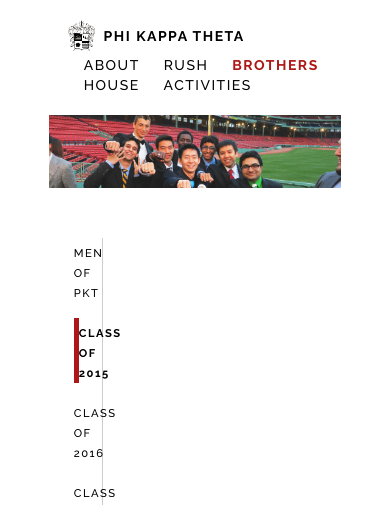
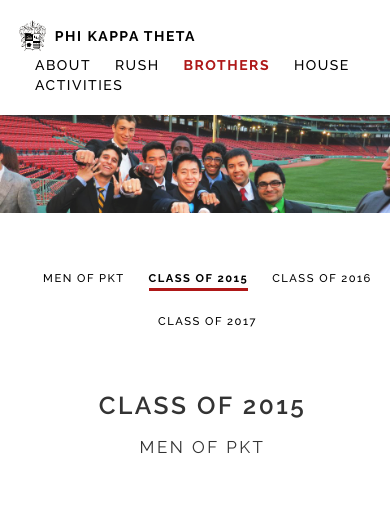
Before and after one commit to jessicazwang/peck, a Django app: page /fifteens/ in a window 390 px wide. Shown: the top 505 px of the page. Run offline with Django 3.2, Linux system fonts and the light colour scheme; data comes from the database, SQL or seed files in the repository; parts of the project's set-up code (start-up, migrations or seed data) failed here and were passed over; some libraries are stand-ins or nearby versions.

Commit message:
mobile responsiveness

```diff
--- a/static/css/style.css
+++ b/static/css/style.css
@@ -78,7 +51,7 @@ section#layout {
     section#layout .about h5 {
       font-weight: 400;
       font-size: 1.1em;
-      line-height: 2px;
+      line-height: 1.3em;
       margin-bottom: 40px; }
     section#layout .about h6 {
       font-size: 1.1em;
@@ -207,3 +180,29 @@ section#layout {
     padding: 30px 20px 20px 30px; }
   section#layout .close {
     margin: 10px 15px 10px 10px; }
+
+@media (max-width: 760px) {
+  section#layout .sidebar {
+    border-right: none !important;
+    text-align: center; }
+    section#layout .sidebar li {
+      display: inline-block !important;
+      padding-left: 0px !important;
+      padding-right: 0px !important;
+      margin-left: 10px !important;
+      margin-right: 10px !important;
+      text-align: center !important; }
+    section#layout .sidebar li.active, section#layout .sidebar .nav .navbar li:hover, section#layout .nav .navbar .sidebar li:hover {
+      border-bottom: 3px solid #ae1717 !important;
+      border-left: none !important; }
+
+  section#layout .content {
+    width: 100% !important; }
+  section#layout .span3 {
+    width: 100% !important; }
+  section#layout .banner {
+    width: 100vw !important; }
+  section#layout .about {
+    padding-top: 10px !important; }
+    section#layout .about h6 {
+      line-height: 1.5em !important; } }
--- a/static/css/style.scss
+++ b/static/css/style.scss
@@ -51,6 +51,7 @@ section#layout {
 		margin-right:auto;
 		font-family: "Open Sans", sans-serif;
 		width:50vw;
+		min-width:320px;
 		padding: 50px 0 30px 15px;
 		line-height:1.6em;
 		font-size:1.1em;
@@ -75,7 +76,7 @@ section#layout {
 			@extend h3;
 			font-weight:400;
 			font-size:1.1em;
-			line-height:2px;
+			line-height:1.3em;
 			margin-bottom:40px;
 		}
 
@@ -284,3 +285,52 @@ section#layout {
 	}
 
 }
+
+@media (max-width: 760px) {
+	section#layout .sidebar {
+		border-right: none !important;
+		text-align: center;
+
+		li {
+			display: inline-block !important;
+			padding-left: 0px !important;
+			padding-right:0px !important;
+			margin-left:10px !important;
+			margin-right:10px !important;
+			text-align:center !important;
+		}
+
+		li.active {
+			border-bottom: 3px solid $bright-red !important;
+			border-left: none !important;
+		}
+
+
+	}
+
+	section#layout {
+		.content {
+			width:100% !important;
+		}
+
+		.span3 {
+			width:100% !important;
+		}
+
+		.banner {
+			width:100vw !important;
+		}
+
+		.about {
+			padding-top:10px !important;
+
+			h6 {
+				line-height:1.5em !important;
+			}
+		}
+
+
+	}
+
+
+}
--- a/templates/website/index.html
+++ b/templates/website/index.html
@@ -16,7 +16,9 @@ MIT Phi Kappa Theta | Mass Eta
 	<ul id="mask">
 		<li id="index" class="box">
 			<a name="index"></a>
+			<div class="filler" id="crest-filler"></div>
 			<div class="container">
+
 				<div id="crest">
 					<a href="/about"><img src="/static/img/crest.png"/></a>
 				</div>
@@ -35,6 +37,7 @@ MIT Phi Kappa Theta | Mass Eta
 
 
 			<div class="container">
+				<div class="filler"></div>
 				<div class="contents">
 					<h4>About</h4>
 					<div class="description">
@@ -55,6 +58,7 @@ MIT Phi Kappa Theta | Mass Eta
 			<a name="rush"></a>
 
 			<div class="container">
+				<div class="filler"></div>
 				<div class="contents">
 					<h4>Rush</h4>
 					<div class="description">
@@ -74,6 +78,7 @@ MIT Phi Kappa Theta | Mass Eta
 		<li id="more" class="box">
 			<a name="more"></a>
 			<div class="container">
+				<div class="filler"></div>
 				<div class="contents">
 					<h4>Learn more</h4>
 					<div class="description">
@@ -91,6 +96,7 @@ MIT Phi Kappa Theta | Mass Eta
 		<li id="contact" class="box">
 			<a name="contact"></a>
 			<div class="container">
+				<div class="filler"></div>
 				<div class="contents">
 					<h4>Contact us</h4>
 					<div class="description">
```
Also changed, not shown: other parts of static/css/style.css (+1 -28 lines), static/css/index.css (+20 -14 lines), static/css/index.scss (+24 -13 lines).
